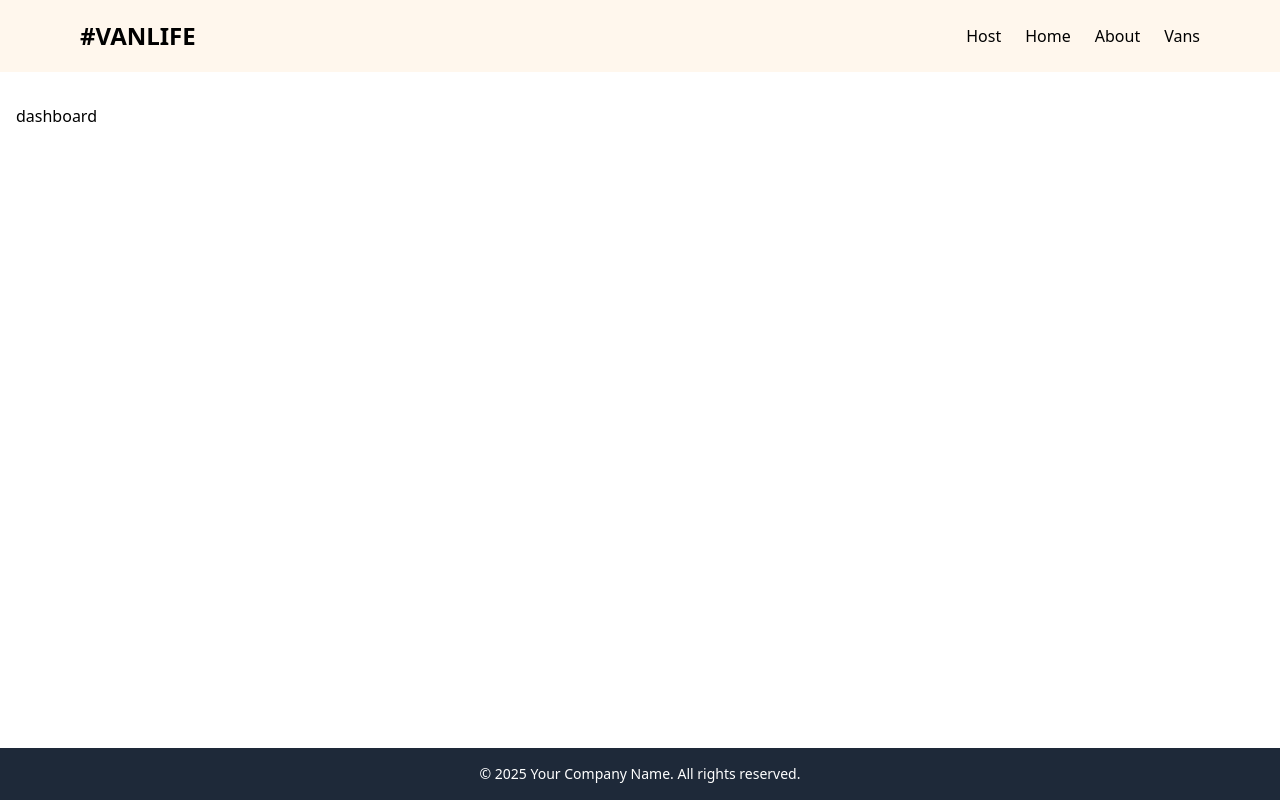
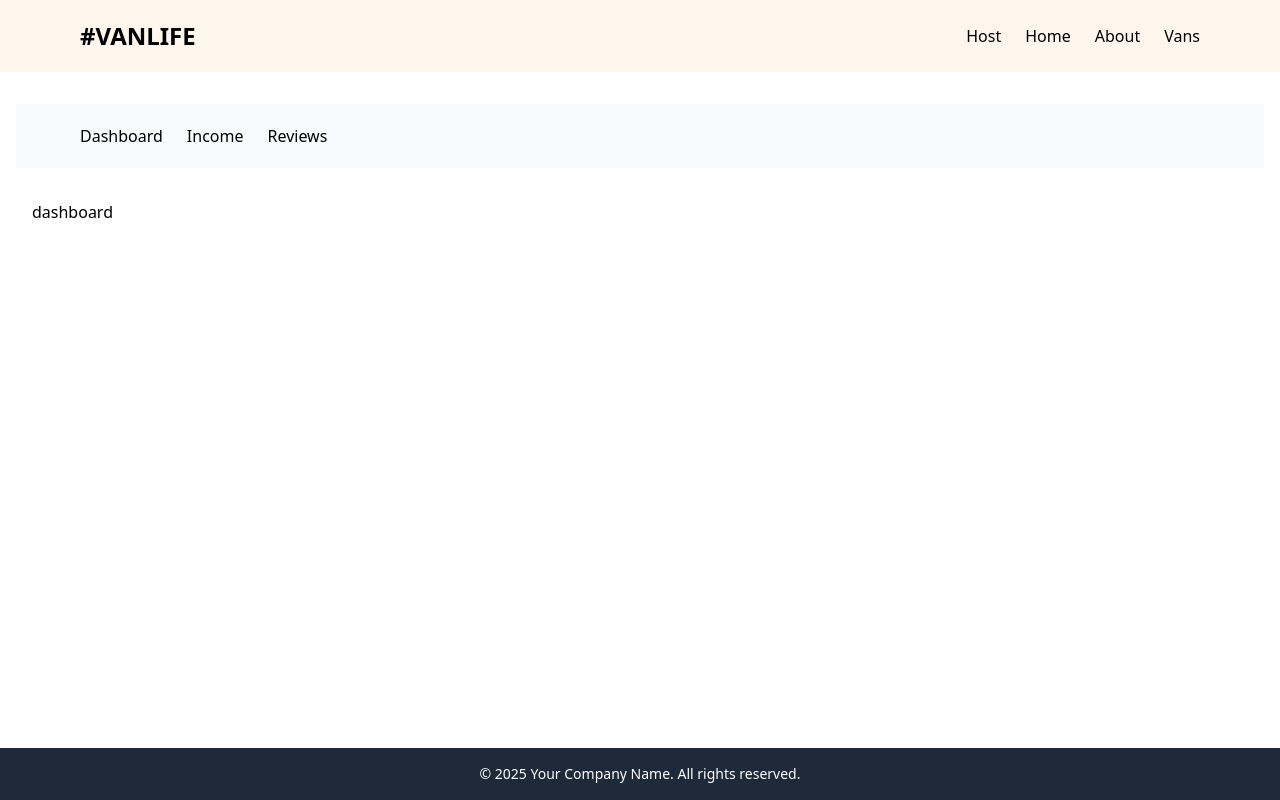
Before and after one commit to Quintenntje/VanLife, a React (Vite) app: page /host in a window 1280 px wide. Built offline with nearby package versions, Linux system fonts and the light colour scheme; what miragejs would draw is missing.

Commit message:
feat: add HostLayout and HostNavbar components for host routing

```diff
--- a/src/App.jsx
+++ b/src/App.jsx
@@ -7,6 +7,7 @@ import Layout from "./components/Layout";
 import Dashboard from "./pages/Host/Dashboard";
 import Income from "./pages/Host/Income";
 import Reviews from "./pages/Host/Reviews";
+import HostLayout from "./components/HostLayout";
 
 import "./server";
 
@@ -20,7 +21,8 @@ function App() {
           <Route path="/vans" element={<Vans />} />
           <Route path="/vans/:id" element={<VanDetail />} />
 
-          <Route path="/host" element={<Dashboard />}>
+          <Route path="/host" element={<HostLayout />}>
+            <Route index element={<Dashboard />} />
             <Route path="/host/income" element={<Income />} />
             <Route path="/host/reviews" element={<Reviews />} />
           </Route>
--- /dev/null
+++ b/src/components/HostLayout.jsx
@@ -0,0 +1,12 @@
+import { Outlet } from "react-router-dom";
+import HostNavbar from "./navbar/HostNavbar";
+export default function HostLayout() {
+  return (
+    <>
+      <HostNavbar />
+      <main className="flex-grow container mx-auto px-4 py-8">
+        <Outlet />
+      </main>
+    </>
+  );
+}
--- /dev/null
+++ b/src/components/navbar/HostNavbar.jsx
@@ -0,0 +1,15 @@
+import NavbarLink from "./NavbarLink";
+
+export default function HostNavbar() {
+  return (
+    <header className="bg-gray-50">
+      <nav className="max-w-6xl mx-auto px-4 py-5">
+        <div className="flex space-x-4 md:space-x-6">
+          <NavbarLink to="/host">Dashboard</NavbarLink>
+          <NavbarLink to="/host/income">Income</NavbarLink>
+          <NavbarLink to="/host/reviews">Reviews</NavbarLink>
+        </div>
+      </nav>
+    </header>
+  );
+}
```
